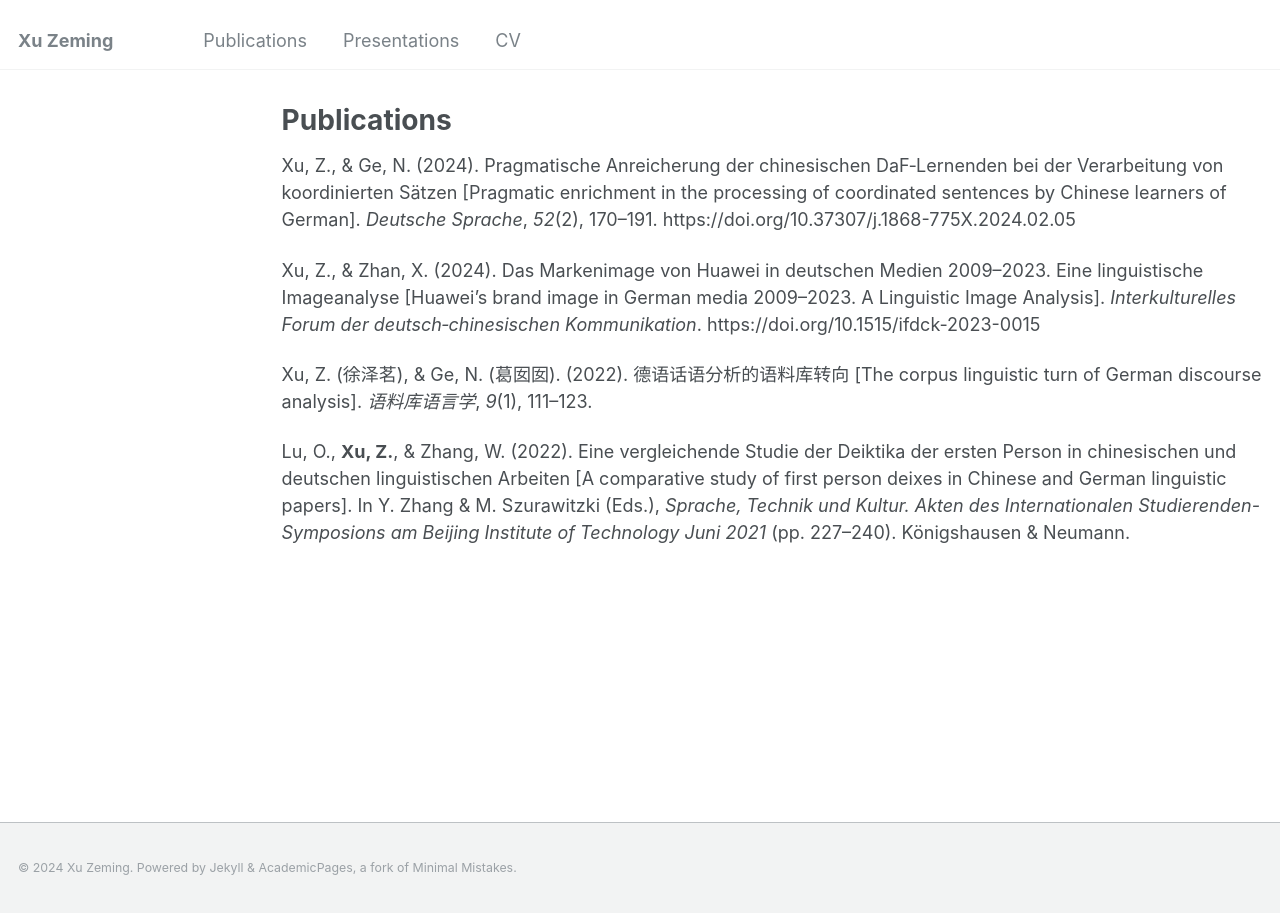
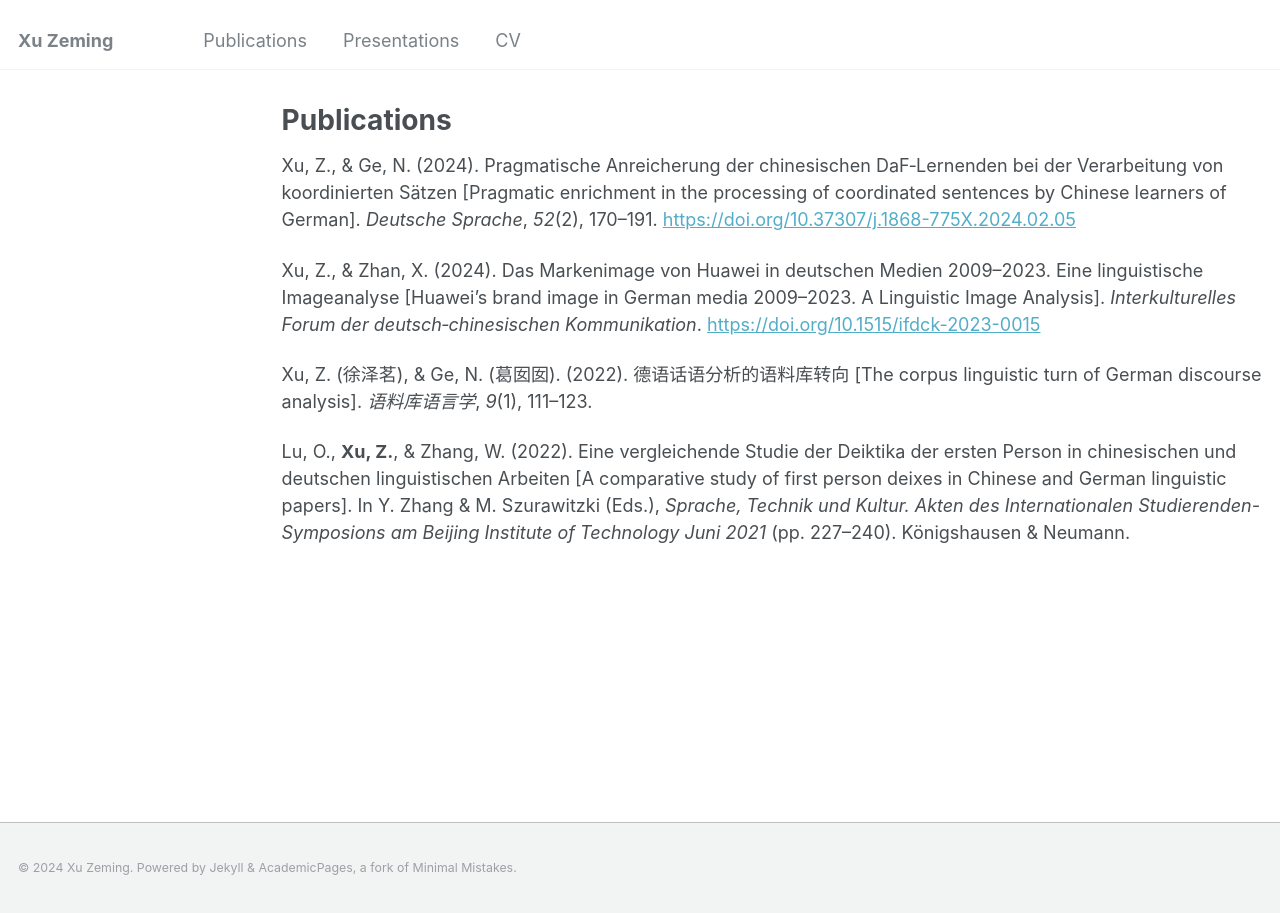
Before and after one commit to xu-zeming/xu-zeming.github.io, a Jekyll site: the page built from _pages/publications.md, in a window 1280 px wide. Built offline with Jekyll 4.4.1, drawn with Linux system fonts in a browser that asks for light colours; part of the change alters nothing that is shown.

```diff
--- a/_pages/publications.md
+++ b/_pages/publications.md
@@ -5,9 +5,9 @@ permalink: /publications/
 author_profile: false
 ---
 
-Xu, Z., & Ge, N. (2024). Pragmatische Anreicherung der chinesischen DaF‐Lernenden bei der Verarbeitung von koordinierten Sätzen [Pragmatic enrichment in the processing of coordinated sentences by Chinese learners of German]. *Deutsche Sprache*, *52*(2), 170–191. https://doi.org/10.37307/j.1868-775X.2024.02.05
+Xu, Z., & Ge, N. (2024). Pragmatische Anreicherung der chinesischen DaF‐Lernenden bei der Verarbeitung von koordinierten Sätzen [Pragmatic enrichment in the processing of coordinated sentences by Chinese learners of German]. *Deutsche Sprache*, *52*(2), 170–191. [https://doi.org/10.37307/j.1868-775X.2024.02.05](https://doi.org/10.37307/j.1868-775X.2024.02.05)
 
-Xu, Z., & Zhan, X. (2024). Das Markenimage von Huawei in deutschen Medien 2009–2023. Eine linguistische Imageanalyse [Huawei's brand image in German media 2009–2023. A Linguistic Image Analysis]. *Interkulturelles Forum der deutsch‐chinesischen Kommunikation*. https://doi.org/10.1515/ifdck-2023-0015
+Xu, Z., & Zhan, X. (2024). Das Markenimage von Huawei in deutschen Medien 2009–2023. Eine linguistische Imageanalyse [Huawei's brand image in German media 2009–2023. A Linguistic Image Analysis]. *Interkulturelles Forum der deutsch‐chinesischen Kommunikation*. [https://doi.org/10.1515/ifdck-2023-0015](https://doi.org/10.1515/ifdck-2023-0015)
 
 Xu, Z. (徐泽茗), & Ge, N. (葛囡囡). (2022). 德语话语分析的语料库转向 [The corpus linguistic turn of German discourse analysis]. *语料库语言学*, *9*(1), 111–123.
 
```
